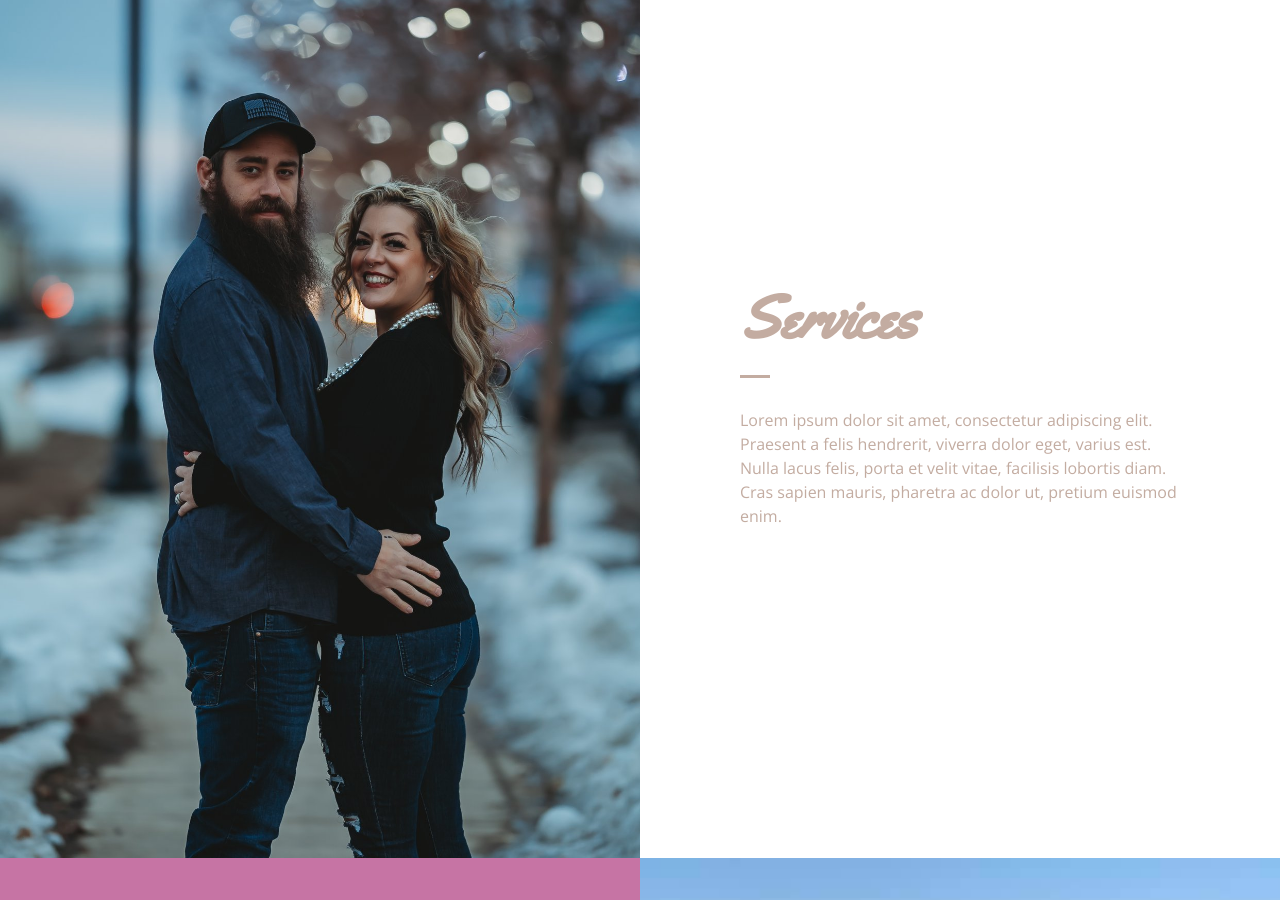
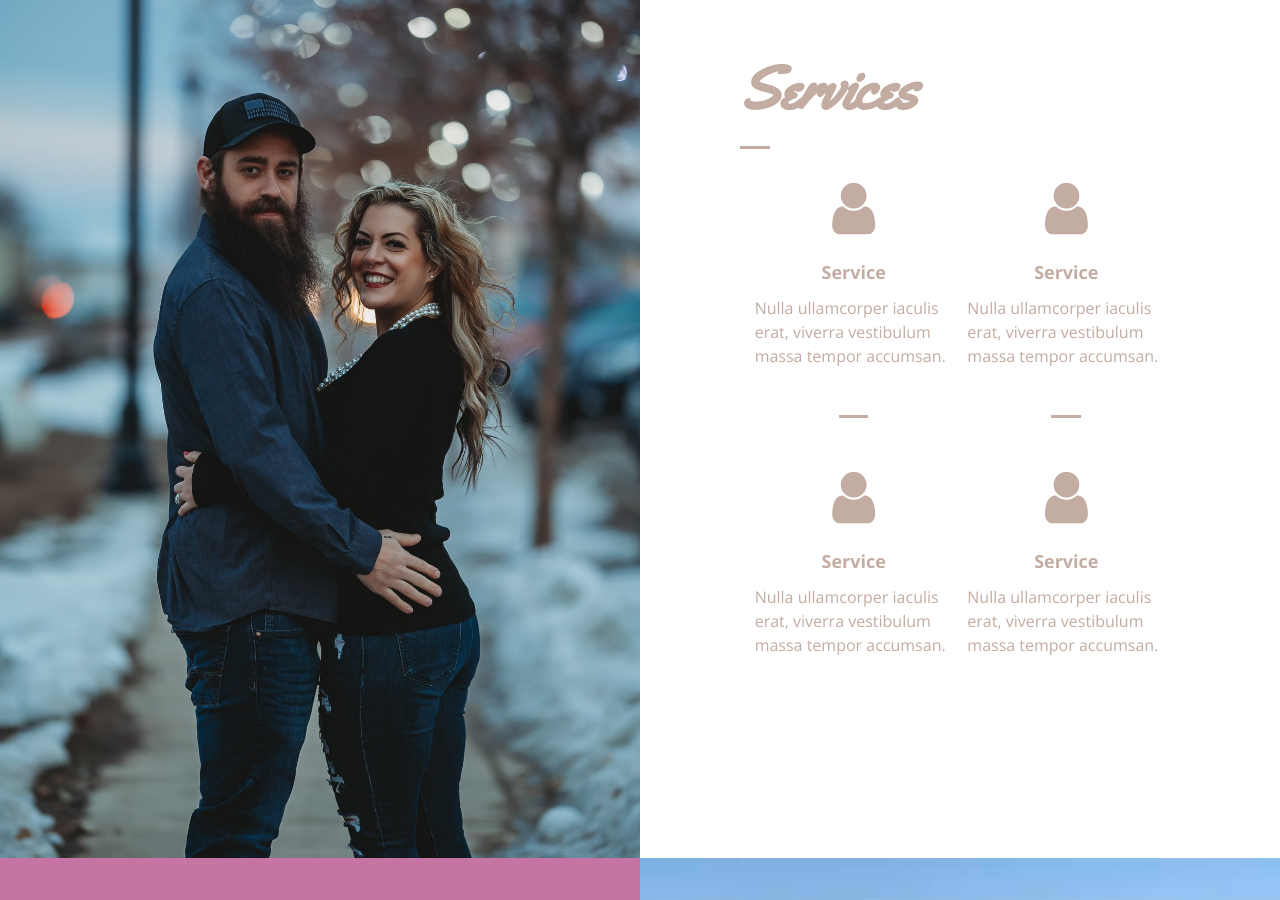
Before and after one commit to benniemosher/moniquemosher.com, a Jekyll site: the page built from index.markdown, in a window 1280 px wide and 900 px high, scrolled down 1842 px. Built offline with Jekyll 4.4.1, drawn with Linux system fonts in a browser that asks for light colours; a script that is not in the unit is left out.

Commit message:
Update Config “home”

```diff
--- a/_data/home.yml
+++ b/_data/home.yml
@@ -1,9 +1,40 @@
 sections:
   - name: Welcome
-    data: "Lorem ipsum dolor sit amet, consectetur adipiscing elit. Praesent a felis hendrerit, viverra dolor eget, varius est. Nulla lacus felis, porta et velit vitae, facilisis lobortis diam. Cras sapien mauris, pharetra ac dolor ut, pretium euismod enim."
+    data: Lorem ipsum dolor sit amet, consectetur adipiscing elit. Praesent a felis
+      hendrerit, viverra dolor eget, varius est. Nulla lacus felis, porta et
+      velit vitae, facilisis lobortis diam. Cras sapien mauris, pharetra ac
+      dolor ut, pretium euismod enim.
   - name: About
-    data: "Lorem ipsum dolor sit amet, consectetur adipiscing elit. Praesent a felis hendrerit, viverra dolor eget, varius est. Nulla lacus felis, porta et velit vitae, facilisis lobortis diam. Cras sapien mauris, pharetra ac dolor ut, pretium euismod enim."
+    data: Lorem ipsum dolor sit amet, consectetur adipiscing elit. Praesent a felis
+      hendrerit, viverra dolor eget, varius est. Nulla lacus felis, porta et
+      velit vitae, facilisis lobortis diam. Cras sapien mauris, pharetra ac
+      dolor ut, pretium euismod enim.
   - name: Services
-    data: "Lorem ipsum dolor sit amet, consectetur adipiscing elit. Praesent a felis hendrerit, viverra dolor eget, varius est. Nulla lacus felis, porta et velit vitae, facilisis lobortis diam. Cras sapien mauris, pharetra ac dolor ut, pretium euismod enim."
+    data: >-
+      <ul>
+        <li>
+          <i class="fa fa-user"></i>
+          <h3>Service</h3>
+          <p>Nulla ullamcorper iaculis erat, viverra vestibulum massa tempor accumsan.</p>
+        </li>
+        <li>
+          <i class="fa fa-user"></i>
+          <h3>Service</h3>
+          <p>Nulla ullamcorper iaculis erat, viverra vestibulum massa tempor accumsan.</p>
+        </li>
+        <li>
+          <i class="fa fa-user"></i>
+          <h3>Service</h3>
+          <p>Nulla ullamcorper iaculis erat, viverra vestibulum massa tempor accumsan.</p>
+        </li>
+        <li>
+          <i class="fa fa-user"></i>
+          <h3>Service</h3>
+          <p>Nulla ullamcorper iaculis erat, viverra vestibulum massa tempor accumsan.</p>
+        </li>
+      </ul>
   - name: Contact
-    data: "Lorem ipsum dolor sit amet, consectetur adipiscing elit. Praesent a felis hendrerit, viverra dolor eget, varius est. Nulla lacus felis, porta et velit vitae, facilisis lobortis diam. Cras sapien mauris, pharetra ac dolor ut, pretium euismod enim."
+    data: Lorem ipsum dolor sit amet, consectetur adipiscing elit. Praesent a felis
+      hendrerit, viverra dolor eget, varius est. Nulla lacus felis, porta et
+      velit vitae, facilisis lobortis diam. Cras sapien mauris, pharetra ac
+      dolor ut, pretium euismod enim.
```
